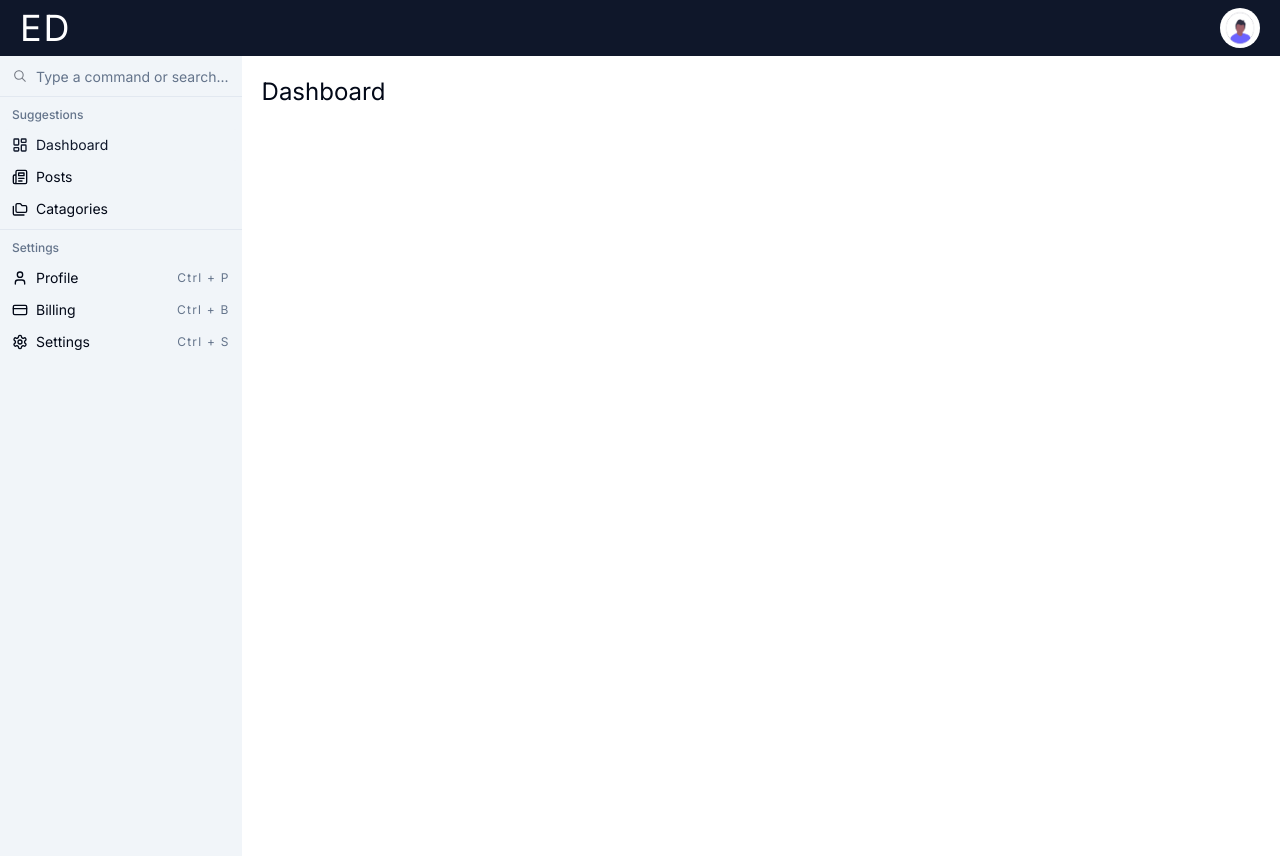
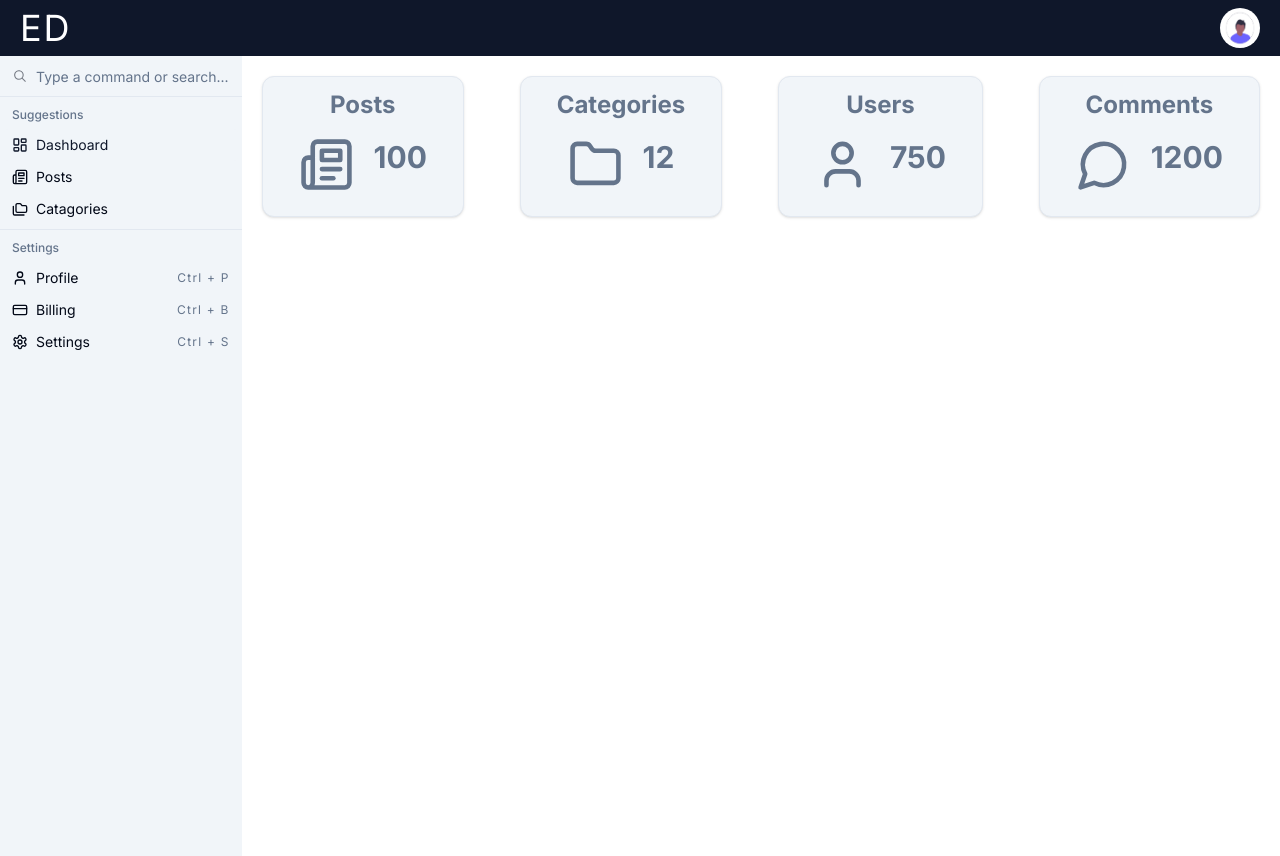
Before and after one commit to BaGorK/nextjs-shadcn-admin-dashboard, a Next.js app: page / in a window 1280 px wide. Built offline with nearby package versions, Linux system fonts and the light colour scheme.

Commit message:
feat: finish adding a dashboard card

```diff
--- a/app/layout.tsx
+++ b/app/layout.tsx
@@ -23,7 +23,7 @@
           <div className='h-screen hidden md:block w-[300px]'>
             <Sidebar />
           </div>
-          <div className='p-5 w-full mx-auto max-w-7xl'>{children}</div>
+          <div className='p-5 w-full'>{children}</div>
         </div>
       </body>
     </html>
--- a/app/page.tsx
+++ b/app/page.tsx
@@ -1,8 +1,30 @@
+import DashboardCard from '@/components/dashboard/DashboardCard';
+import { Folder, MessageCircle, Newspaper, User } from 'lucide-react';
+
 function page() {
   return (
-    <>
-      <h1 className='text-2xl'>Dashboard</h1>
-    </>
+    <div className='flex flex-col md:flex-row justify-between gap-5 mb-5'>
+      <DashboardCard
+        title='Posts'
+        icon={<Newspaper className='text-slate-500' size={55} />}
+        count={100}
+      />
+      <DashboardCard
+        title='Categories'
+        icon={<Folder className='text-slate-500' size={55} />}
+        count={12}
+      />
+      <DashboardCard
+        title='Users'
+        icon={<User className='text-slate-500' size={55} />}
+        count={750}
+      />
+      <DashboardCard
+        title='Comments'
+        icon={<MessageCircle className='text-slate-500' size={55} />}
+        count={1200}
+      />
+    </div>
   );
 }
 
--- /dev/null
+++ b/components/dashboard/DashboardCard.tsx
@@ -0,0 +1,28 @@
+import { Card, CardContent } from '@/components/ui/card';
+import { LucideIcon } from 'lucide-react';
+
+interface Props {
+  title: string;
+  count: number;
+  icon: React.ReactElement<LucideIcon>;
+}
+
+function DashboardCard({ title, count, icon }: Props) {
+  return (
+    <Card className='bg-slate-100 dark:bg-slate-800 p-3 pb-0'>
+      <CardContent>
+        <h3 className='text-2xl text-center mb-4 font-bold text-slate-500 dark:text-slate-200'>
+          {title}
+        </h3>
+        <div className='flex gap-5 justify-center items-center'>
+          {icon}
+          <h3 className='text-3xl text-center mb-4 font-bold text-slate-500 dark:text-slate-200'>
+            {count}
+          </h3>
+        </div>
+      </CardContent>
+    </Card>
+  );
+}
+
+export default DashboardCard;
--- /dev/null
+++ b/components/ui/card.tsx
@@ -0,0 +1,76 @@
+import * as React from "react"
+
+import { cn } from "@/lib/utils"
+
+const Card = React.forwardRef<
+  HTMLDivElement,
+  React.HTMLAttributes<HTMLDivElement>
+>(({ className, ...props }, ref) => (
+  <div
+    ref={ref}
+    className={cn(
+      "rounded-xl border bg-card text-card-foreground shadow",
+      className
+    )}
+    {...props}
+  />
+))
+Card.displayName = "Card"
+
+const CardHeader = React.forwardRef<
+  HTMLDivElement,
+  React.HTMLAttributes<HTMLDivElement>
+>(({ className, ...props }, ref) => (
+  <div
+    ref={ref}
+    className={cn("flex flex-col space-y-1.5 p-6", className)}
+    {...props}
+  />
+))
+CardHeader.displayName = "CardHeader"
+
+const CardTitle = React.forwardRef<
+  HTMLParagraphElement,
+  React.HTMLAttributes<HTMLHeadingElement>
+>(({ className, ...props }, ref) => (
+  <h3
+    ref={ref}
+    className={cn("font-semibold leading-none tracking-tight", className)}
+    {...props}
+  />
+))
+CardTitle.displayName = "CardTitle"
+
+const CardDescription = React.forwardRef<
+  HTMLParagraphElement,
+  React.HTMLAttributes<HTMLParagraphElement>
+>(({ className, ...props }, ref) => (
+  <p
+    ref={ref}
+    className={cn("text-sm text-muted-foreground", className)}
+    {...props}
+  />
+))
+CardDescription.displayName = "CardDescription"
+
+const CardContent = React.forwardRef<
+  HTMLDivElement,
+  React.HTMLAttributes<HTMLDivElement>
+>(({ className, ...props }, ref) => (
+  <div ref={ref} className={cn("p-6 pt-0", className)} {...props} />
+))
+CardContent.displayName = "CardContent"
+
+const CardFooter = React.forwardRef<
+  HTMLDivElement,
+  React.HTMLAttributes<HTMLDivElement>
+>(({ className, ...props }, ref) => (
+  <div
+    ref={ref}
+    className={cn("flex items-center p-6 pt-0", className)}
+    {...props}
+  />
+))
+CardFooter.displayName = "CardFooter"
+
+export { Card, CardHeader, CardFooter, CardTitle, CardDescription, CardContent }
```
